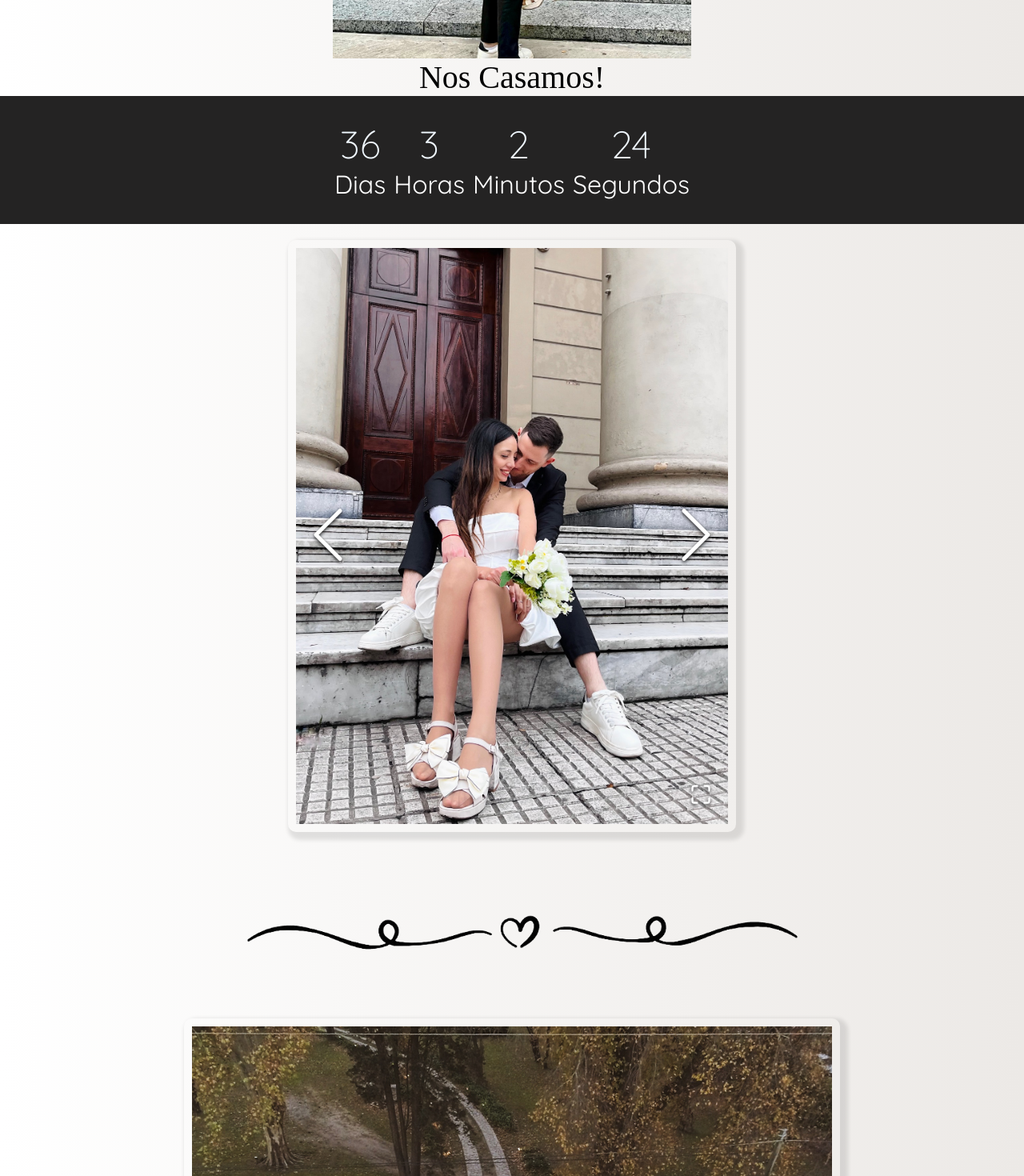
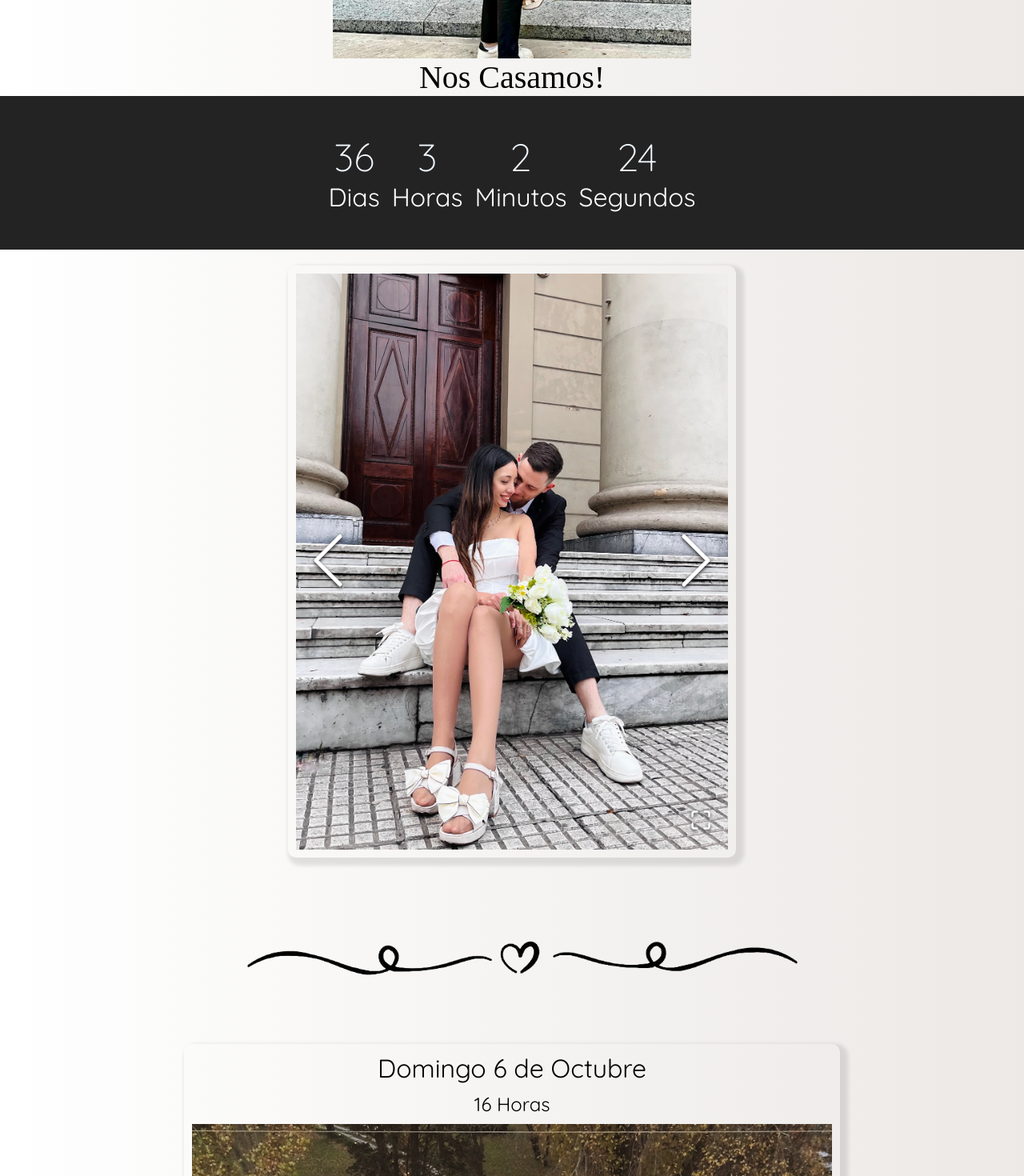
Before and after one commit to JuanMaDolce/Invitacion, a React (Create React App) app: page / in a window 1280 px wide. Shown: the part 520-1990 px from the top of the page at 80% size. Built offline with nearby package versions, Linux system fonts and the light colour scheme; a web font is replaced by a local one.

Commit message:
final commit

```diff
--- a/src/components/Card/Card.jsx
+++ b/src/components/Card/Card.jsx
@@ -1,14 +1,41 @@
 import '../../styles/Card.css'
 import img from '../../assets/janos.jpg'
+import { useEffect, useRef } from 'react'
+import { motion, useInView, useAnimation } from 'framer-motion';
 
 const Card = () => {
+
+    const containerRef = useRef(null)
+
+    const isInView = useInView(containerRef, { once: true })
+    const mainControls = useAnimation()
+
+    useEffect(()=>{
+            if (isInView){
+                mainControls.start("visible")
+            }
+    }, [isInView,mainControls])
+
     return(
-        <div className='card'>
+        <motion.div className='card'
+                ref={containerRef}
+                animate={mainControls}
+                initial="hidden"
+                variants={{
+                        hidden: { opacity: 0, y: 75 },
+                        visible: {
+                        opacity: 1,
+                        y: 0,
+                        },
+                    }}
+                transition={{duration: 0.8, ease: [1,1,.8,1]}}>
             <div className='cardContainer'>
+            <div className='date'>
+                    <h1>Domingo 6 de Octubre</h1>
+                    <h2>16 Horas</h2>
+                </div>
                 <img src={img} alt="Janos del Viso" />
-                <h1>Domingo 6 de Octubre</h1>
-                <h2>16 Horas</h2>
-                <h2>Janos Del Viso</h2>
+                <h1>Janos Del Viso</h1>
                 <p>Ruta 8 km 67</p>
                 <p>RAv. Ing. Eduardo Madero 630</p>
                 <p>Del Viso, Pcia. de Buenos Aires</p>
@@ -18,7 +45,7 @@ const Card = () => {
                     </button>
                 </a>
             </div>
-        </div>
+        </motion.div>
     )
 }
 
--- a/src/components/Carrusel/Carrusel.jsx
+++ b/src/components/Carrusel/Carrusel.jsx
@@ -4,9 +4,11 @@ import { Photos } from "../../assets/Photos"
 import '../../styles/Gallery.css'
 
 
+
 const Carrusel = () => {
+
         return(
-                <Gallery additionalClass='gallery'
+                <Gallery  additionalClass='gallery'
                 items={Photos}
                 showPlayButton={false}
                 autoPlay={false}
--- a/src/components/CountDown/CountDown.jsx
+++ b/src/components/CountDown/CountDown.jsx
@@ -1,5 +1,6 @@
 import '../../styles/CountDown.css'
-import { useEffect, useState } from 'react'
+import { useEffect, useState, useRef } from 'react'
+import { motion, useInView, useAnimation } from 'framer-motion';
 
 const targetDate = new Date("2024-10-06T16:00:00")
 
@@ -26,8 +27,32 @@ const CountDown = () => {
         }
     },[])
 
+        const containerRef = useRef(null)
+
+        const isInView = useInView(containerRef, { once: true })
+        const mainControls = useAnimation()
+
+        useEffect(()=>{
+                if (isInView){
+                    mainControls.start("visible")
+                }
+        }, [isInView,mainControls])
+
     return (
-        <div className='countDown'>
+            <motion.div className='countDown'
+                    ref={containerRef}
+                    animate={mainControls}
+                    initial="hidden"
+                    variants={{
+                            hidden: { opacity: 0, y: 75 },
+                            visible: {
+                            opacity: 1,
+                            y: 0,
+                            },
+                    }}
+                    transition={{duration: 0.8, ease: [1,1,.8,1]}}>
+                <div
+                    className='container-boxes'>
                         {Object.entries(timeLeft).map((el) => {
                             const label = el[0]
                             const value = el[1]
@@ -39,6 +64,7 @@ const CountDown = () => {
                             )
                         })}
                 </div>
+            </motion.div>
     )
 }
 
--- a/src/components/Footer/Footer.jsx
+++ b/src/components/Footer/Footer.jsx
@@ -1,12 +1,37 @@
+import { useEffect, useRef } from 'react'
+import { motion, useInView, useAnimation } from 'framer-motion';
 import '../../styles/Footer.css'
 import fin from '../../assets/fin.JPG'
 
 const Footer = () => {
+
+    const containerRef = useRef(null)
+
+    const isInView = useInView(containerRef, { once: true })
+    const mainControls = useAnimation()
+
+    useEffect(()=>{
+            if (isInView){
+                mainControls.start("visible")
+            }
+    }, [isInView,mainControls])
+
     return(
-        <div className='footer'>
+        <motion.div className='footer'
+                 ref={containerRef}
+                animate={mainControls}
+                initial="hidden"
+                variants={{
+                        hidden: { opacity: 0, y: 75 },
+                        visible: {
+                        opacity: 1,
+                        y: 0,
+                        },
+                    }}
+                transition={{duration: 0.8, ease: [1,1,.8,1]}}>
             <h1>Te esperamos!</h1>
             <img className='fin' src={fin} alt="fin" />
-        </div>
+        </motion.div>
     )
 }
 
--- a/src/components/Header/Header.jsx
+++ b/src/components/Header/Header.jsx
@@ -1,10 +1,48 @@
+import { useEffect, useRef } from 'react'
+import { motion, useInView, useAnimation } from 'framer-motion';
 import '../../styles/Header.css'
 
 const Header = () => {
+
+    const containerRef = useRef(null)
+
+    const isInView = useInView(containerRef, { once: true })
+    const mainControls = useAnimation()
+
+    useEffect(()=>{
+            if (isInView){
+                mainControls.start("visible")
+            }
+    }, [isInView,mainControls])
+
     return(
         <div className='header'>
-            <h1>Ceci & Juanma</h1>
-            <h2>Nos Casamos!</h2>
+            <motion.h1
+                ref={containerRef}
+                animate={mainControls}
+                initial="hidden"
+                variants={{
+                        hidden: { opacity: 0, y: -20 },
+                        visible: {
+                        opacity: 1,
+                        y: 0,
+                        },
+                    }}
+                transition={{duration: 0.8, ease: [1,1,.8,1]}}>
+                    Ceci & Juanma</motion.h1>
+            <motion.h2
+                ref={containerRef}
+                animate={mainControls}
+                initial="hidden"
+                variants={{
+                        hidden: { opacity: 0, y: 20 },
+                        visible: {
+                        opacity: 1,
+                        y: 0,
+                        },
+                    }}
+                transition={{duration: 0.8, ease: [1,1,.8,1]}}
+            >Nos Casamos!</motion.h2>
         </div>
     )
 }
--- a/src/components/Regalos/Regalos.jsx
+++ b/src/components/Regalos/Regalos.jsx
@@ -1,6 +1,6 @@
 import { useState } from 'react'
 import "../../styles/Regalos.css"
-
+import { motion } from 'framer-motion';
 import gift from "../../assets/caja-de-regalo-con-encaje-grande.png"
 
 
@@ -16,7 +16,14 @@ const Regalos = () => {
     return(
         <div className="regalos">
             <h1>REGALOS</h1>
-            <img src={gift} alt="regalos" />
+            <motion.img src={gift} alt="regalos"
+                animate={{rotate:[0,90,0,-90,0]}}
+                transition={{
+                    duration:1.5,
+                    repeat: Infinity,
+                    repeatDelay: 0.5,
+                }}
+            />
             <p>El mejor regalo es tu presencia en este día tan especial</p>
             <p>Pero si querés tener un detalle con nosotros, bienvenido sea!</p>
             <div className='cbu'>
--- a/src/styles/Card.css
+++ b/src/styles/Card.css
@@ -39,3 +39,9 @@
 .card img{
    width: 100%;
 }
+
+.date h1,
+.date h2{
+    color: black;
+    padding-bottom: 10px;
+}
--- a/src/styles/CountDown.css
+++ b/src/styles/CountDown.css
@@ -2,9 +2,19 @@
     background-color: rgb(36, 35, 35);
     display: flex;
     justify-content: center;
+    flex-direction: column;
     gap: 10px;
-    height: 10rem;
     width: 100%;
+    height: 12rem;
+    text-align: center;
+}
+
+
+
+.container-boxes{
+    display: flex;
+    justify-content: center;
+    gap: 15px;
 }
 .box{
     display: flex;
```
Lines whose indentation alone changed are shown as unchanged.
